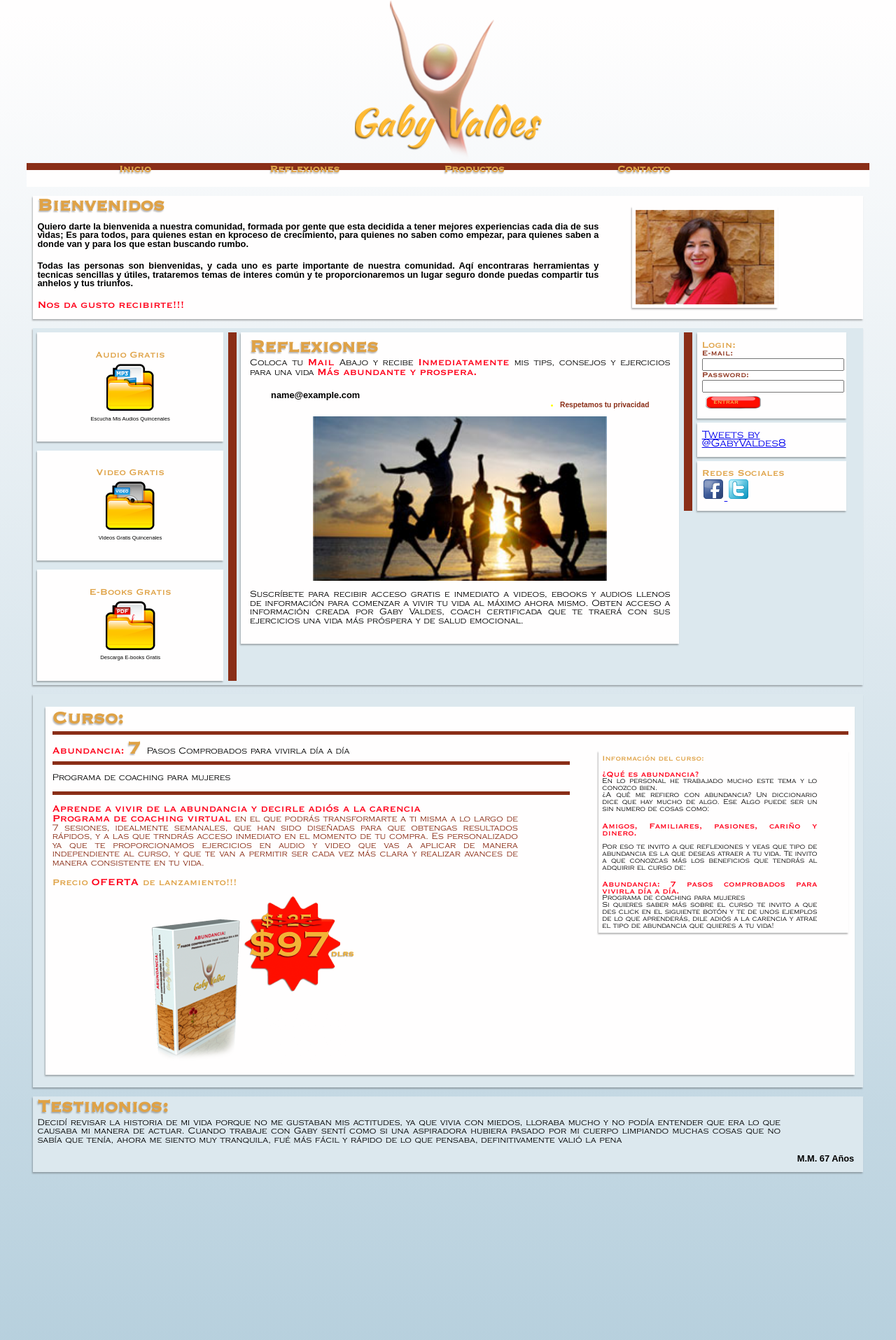
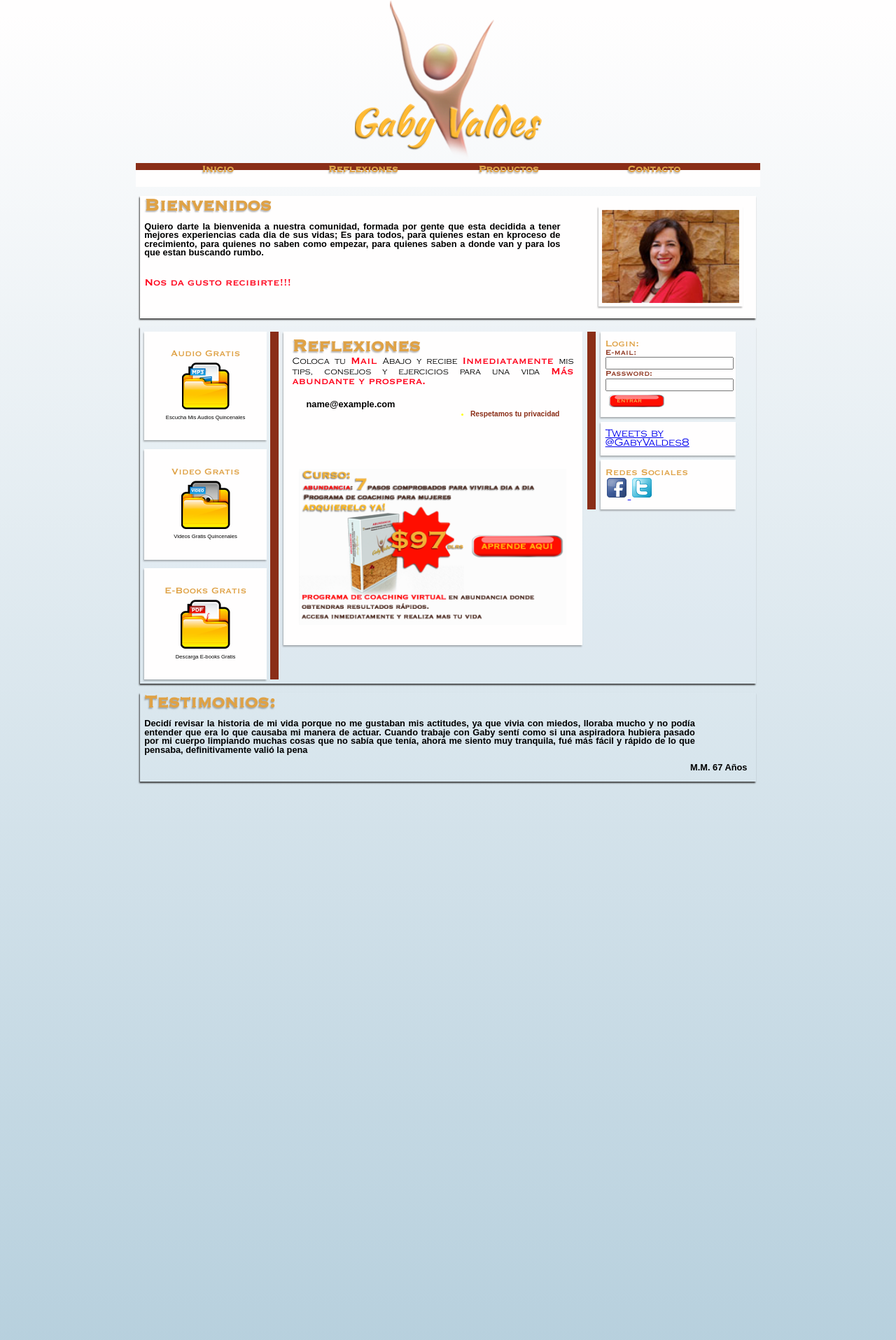
Before and after one commit to xpander54/bk1, a Django app: template cgv/newsfeed/templates/newsfeed/index.html in a window 1280 px wide. Shown: the top 1915 px of the page at 70% size. Run offline with Django 3.2, Linux system fonts and the light colour scheme; the template is opened without the code that fills it: most values are stand-ins (such as "Sample title", 1, 10 or a date in 2020); some libraries are stand-ins or nearby versions.

Commit message:
index-final

```diff
--- a/cgv/cgv/static/css/estilo.css
+++ b/cgv/cgv/static/css/estilo.css
@@ -43,7 +43,7 @@ body
 .main
 {
 	width: 97%;
-	max-width: 1280px;
+	max-width: 920px;
 	margin: 0 auto;
 
 }
@@ -83,8 +83,7 @@ nav.main ul > li
 {
 	display: block;
 	float: left;
-	padding-left: 2em;
-	width: 18%;
+	width: 24%;
 	text-align: center;
 	margin: 0.2em 0 0 0;
 }
@@ -97,6 +96,7 @@ nav.main ul > li a, .content-subtitle
 	color: #dfa246;
 	font-weight: bolder;
 	text-shadow: -1px 2px 2px rgba(50, 50, 50, 0.35);
+
 }
 
 nav.main ul > li a:hover
@@ -132,11 +132,11 @@ header .main
 
 .content-main
 {
-	box-shadow: -1px 2px 2px rgba(50, 50, 50, 0.35);
+	box-shadow: -1px 2px 2px rgba(50, 50, 50, 0.95);
 	text-align: justify;
 	font-size: .8em;
 	line-height: .98em;
-	background: #dce8ee;
+	background: rgba(220,232,238,.1);
 	padding: .5em 0 0.5em .5em;
 	margin: 1em auto 0 auto;
 	width: 95%;
@@ -180,6 +180,7 @@ header .main
 	float: right;
 	width: 28%;
 	margin: -1.3em 0em  0.5em 0em;
+	text-align: center;
 
 }
 
@@ -187,7 +188,7 @@ header .main
 {
 	box-shadow: -1px 2px 2px rgba(50, 50, 50, 0.35);
 	border: solid 5px #fffefe;
-	width: 60%;
+	width: 80%;
 }
 
 .content-strong
@@ -202,7 +203,7 @@ header .main
 
 .content-3-1
 {
-	width: 22.5%;
+	width: 20%;
 	text-align: center;
 	float: left;
 
@@ -286,17 +287,17 @@ header .main
 {
 	float: left;
 	position: relative;
-	width: 50.9%;
+	width: 46%;
 	margin: 0em 0 0 .5em;
 	padding: 1em;
-	background: #fffefe;
+	background: rgba(255,254,254,1);
 	height: inherit;
 }
 
 .c3-1-2
 {
 	margin: 0 0 0 .5em;
-	width: 18%;
+	width: 22%;
 	padding-left: .6em;
 }
 
@@ -316,7 +317,7 @@ header .main
 
 .c3-2-nfo img
 {
-	width: 70%;
+	width: 95%;
 	margin: 0 auto;
 }
 
@@ -376,6 +377,31 @@ header .main
 	background: url(../img/btn-1.png) no-repeat center ;
 	font-family: 'copperplate_bold', 'serif';
 	color:#f3b250;
+
+}
+
+.flecha-abajo-cont
+{
+	width: 25%;
+	text-align: center;
+	position: relative;
+	margin-top: -2em auto;
+}
+
+.flecha-abajo
+{
+	width: 32px;
+	height: 39px;
+	text-align: center;
+	background: url(../img/flecha-abajo.png) auto 0;
+}
+
+.flecha-abajo-txt
+{
+	font-size: 1.6em;
+	position: absolute;
+	margin: .3em 0 0 21%;
+	text-shadow: 0px 0px 28px rgba(255, 255, 255, 1);
 
 }
 
--- a/cgv/newsfeed/templates/newsfeed/index.html
+++ b/cgv/newsfeed/templates/newsfeed/index.html
@@ -11,13 +11,11 @@
 				<br>
 				<div class="content-nfo">
 					<p>
-					Quiero darte la bienvenida a nuestra comunidad, formada por gente que esta decidida a tener mejores experiencias cada dia de sus vidas; Es para todos, para quienes estan en kproceso de crecimiento, para quienes no saben como empezar, para quienes saben a donde van y para los que estan buscando rumbo.
+						Quiero darte la bienvenida a nuestra comunidad, formada por gente que esta decidida a tener mejores experiencias cada dia de sus vidas; Es para todos, para quienes estan en kproceso de crecimiento, para quienes no saben como empezar, para quienes saben a donde van y para los que estan buscando rumbo.
 
 					</p>
 					<br>
-					<p>
-					Todas las personas son bienvenidas, y cada uno es parte importante de nuestra comunidad. Aqí encontraras herramientas y tecnicas sencillas y útiles, trataremos temas de interes común y te proporcionaremos un lugar seguro donde puedas compartir tus anhelos y tus triunfos.
-					</p>
+
 
 					<div class="content-strong">
 						Nos da gusto recibirte!!!
@@ -31,6 +29,8 @@
 
 			</section>
 
+
+
 			<section class="content-main content-index clear-fix">
 
 				<div class="content-index">
@@ -42,6 +42,7 @@
 
 							<div class="content-subtitle-2">
 								Audio Gratis
+
 							</div>
 
 
@@ -132,19 +133,25 @@
 								</div>
 
 							</div>
+							<br>
+							<br>
+							<br>
+							<br>
+							<br>
+
 							<div class="content-3-2-img">
 
-								<img src="{{ STATIC_URL }}img/foto-portada.jpg">
+								<img src="{{ STATIC_URL }}img/curso-1.png">
 
 							</div>
 
-							<div class="c3-2-nfo" style="font-size: 1em;">
+							<!-- <div class="c3-2-nfo" style="font-size: 1em;">
 
+								Suscríbete para recibir acceso gratis e inmediato a videos, ebooks y audios llenos de información para comenzar a vivir tu vida al máximo ahora mismo.
+								Obten acceso a información creada por Gaby Valdes, coach certificada que te traerá con sus ejercicios una vida  --><!-- más próspera y de salud emocional.
 
+							</div> -->
 
-							Suscríbete para recibir acceso gratis e inmediato a videos, ebooks y audios llenos de información para comenzar a vivir tu vida al máximo ahora mismo.
-							Obten acceso a información creada por Gaby Valdes, coach certificada que te traerá con sus ejercicios una vida más próspera y de salud emocional.
-							</div>
 							<br>
 
 
@@ -180,14 +187,15 @@
 
 							<div class="content-subtitle-2" style="height: 5%;">
 
-
-
 								<!-- twitter -->
 									<a class="twitter-timeline" href="https://twitter.com/GabyValdes8" data-widget-id="396087263395733504">Tweets by @GabyValdes8</a>
 									<script>!function(d,s,id){var js,fjs=d.getElementsByTagName(s)[0],p=/^http:/.test(d.location)?'http':'https';if(!d.getElementById(id)){js=d.createElement(s);js.id=id;js.src=p+"://platform.twitter.com/widgets.js";fjs.parentNode.insertBefore(js,fjs);}}(document,"script","twitter-wjs");</script>
 
 
 								<!-- /twitter -->
+
+
+
 
 							</div>
 
@@ -221,7 +229,7 @@
 
 			</section>
 
-			<section class="content-main clear-fix">
+			<!-- <section class="content-main clear-fix">
 
 				<div class="index-curso-container drop-shadow clear-fix">
 
@@ -272,6 +280,7 @@
 							</span>
 
 							en el que podrás transformarte a ti misma a lo largo de 7 sesiones, idealmente semanales, que han sido diseñadas para que obtengas resultados rápidos, y a las que trndrás acceso inmediato en el momento de tu compra. Es personalizado ya que te proporcionamos ejercicios en audio y video que vas a aplicar de manera independiente al curso, y que te van a permitir ser cada vez más clara y realizar avances de manera consistente en tu vida.
+
 							<br>
 							<br>
 							<span class="content-subtitle-2">
@@ -285,6 +294,17 @@
 							<br>
 							<br>
 							<img src="{{ STATIC_URL }}img/banner-indx-producto.png">
+
+							<div class="flecha-abajo-cont">
+
+								<div class="content-subtitle-2 flecha-abajo-txt">
+									Próximamente
+								</div>
+								<img src="{{ STATIC_URL }}img/flecha-abajo.png" width="25%" border="0">
+
+							</div>
+
+
 
 						</div>
 
@@ -315,7 +335,7 @@
 								<br>
 								La <span class="content-strong">salud</span> es otro tipo de abundancia importante, ya que a veces la damos por sentado... hasta que nos falta.
 
-			-->
+
 
 
 
@@ -341,16 +361,22 @@
 						</section>
 
 				</div>
-					</section>
+					</section> -->
 
 
-					<section class="content-main clear-fix">
+					<section class="content-main clear-fix" style="">
+
 							<div class="content-subtitle">
 									Testimonios:
 							</div>
 
 							<div class="content-nfo" style="width: 90%; padding: 1em 0 2.5em 0;">
+
+								<p>
+
 								Decidí revisar la historia de mi vida porque no me gustaban mis actitudes, ya que vivia con miedos, lloraba mucho y no podía entender que era lo que causaba mi manera de actuar. Cuando trabaje con Gaby sentí como si una aspiradora hubiera pasado por mi cuerpo limpiando muchas cosas que no sabía que tenía, ahora me siento muy tranquila, fué más fácil y rápido de lo que pensaba, definitivamente valió la pena
+								</p>
+
 							</div>
 
 							<div class="testimonio-autor">
```
Also changed, not shown: cgv/cgv/static/img/curso-1.png (added), cgv/cgv/static/img/flecha-abajo.png (added), cgv/cgv/static/img/flecha-izq.png (added), cgv/cgv/static/img/icono_gratis.png (added), 2 other files.
